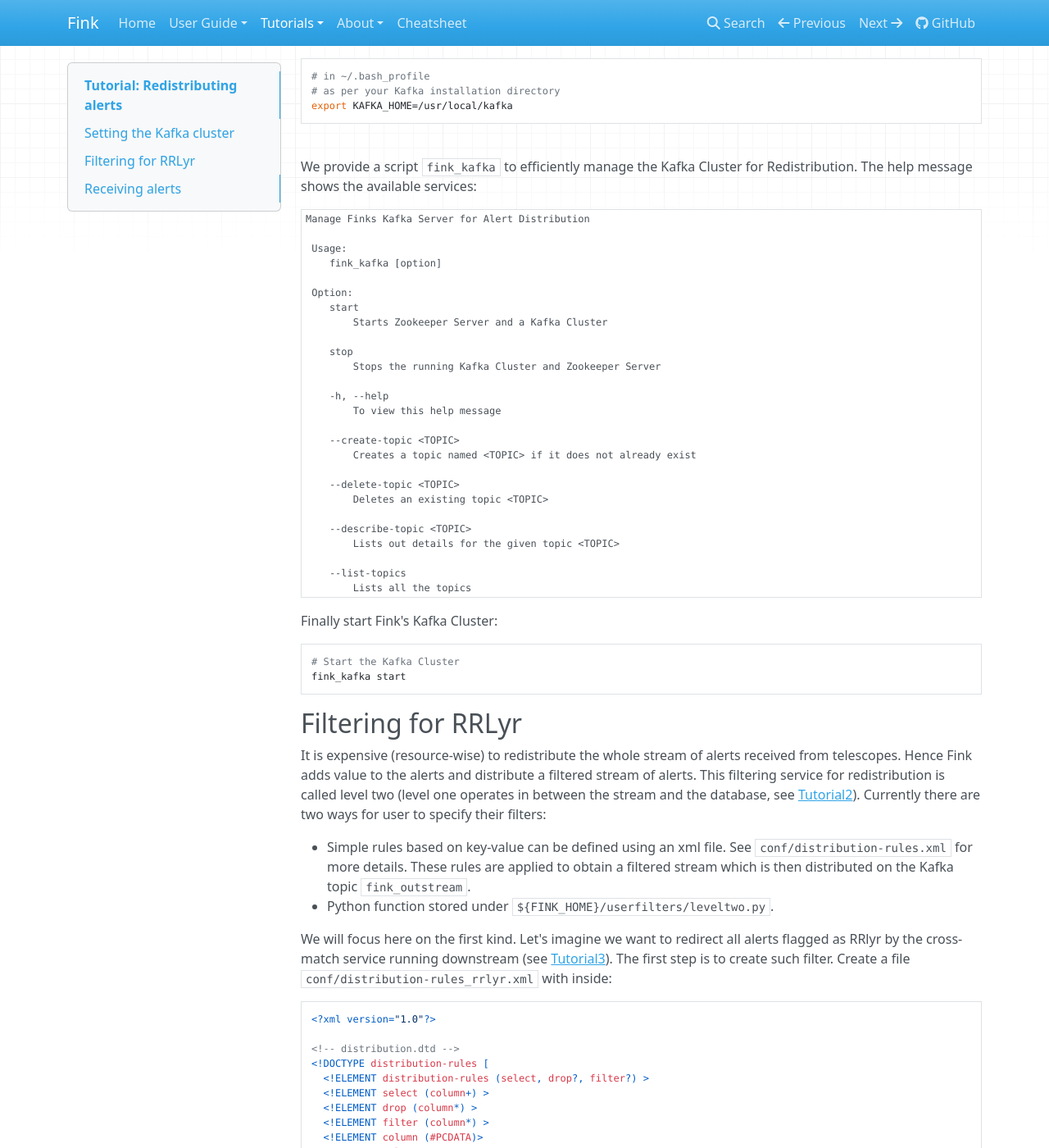
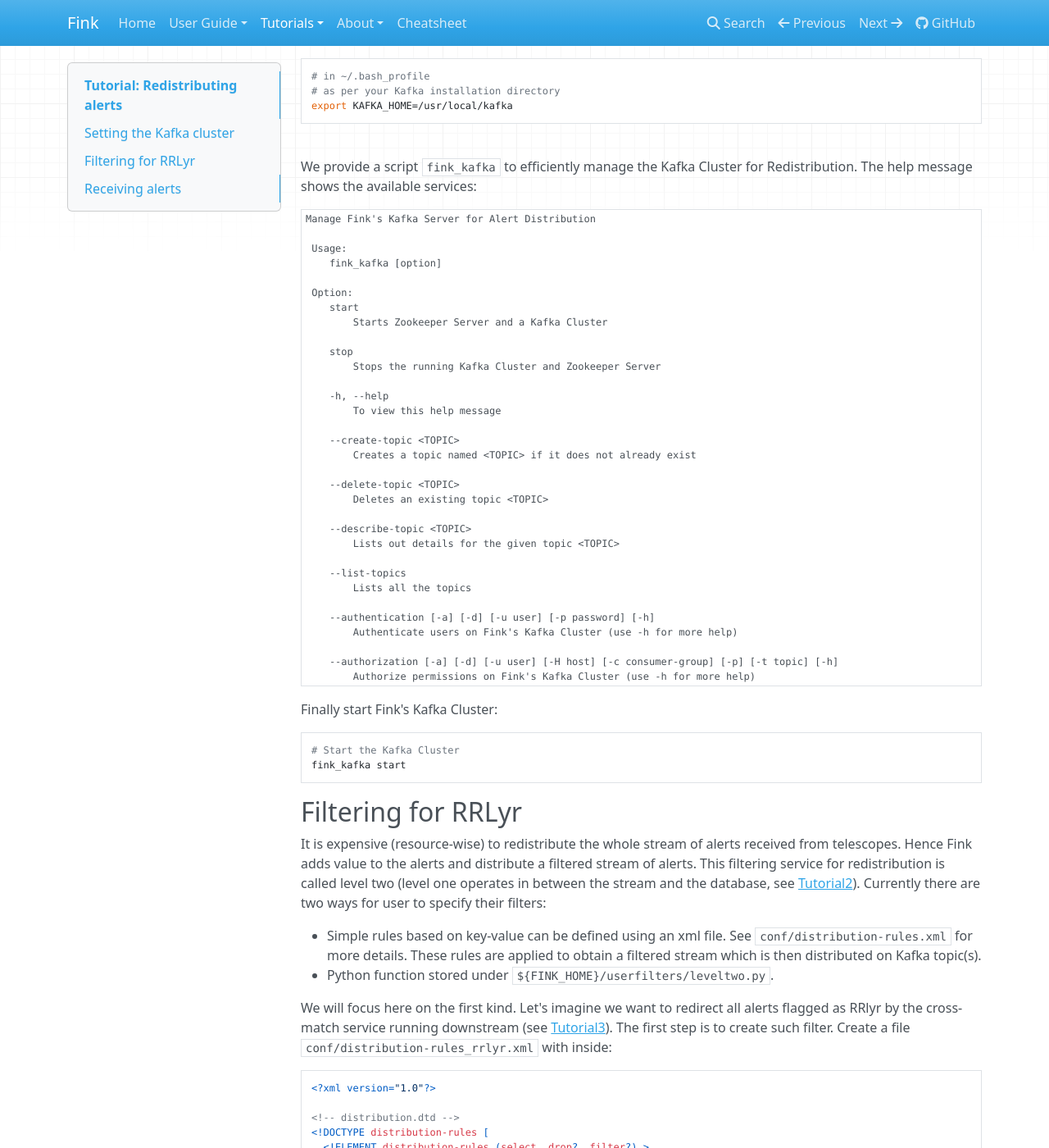
Before and after one commit to astrolabsoftware/fink, an MkDocs documentation site: the page built from docs/tutorials/redistributing_alerts.md, in a window 1280 px wide and 1400 px high, scrolled down 630 px. Shown: the whole window at 82% size. Built offline with MkDocs 1.6.1, drawn with Linux system fonts in a browser that asks for light colours; nearby versions of some CDN libraries; some of the changed text lies outside the part shown.

Commit message:
update tutorial 4: topic name as configuration parameter

````diff
--- a/docs/tutorials/redistributing_alerts.md
+++ b/docs/tutorials/redistributing_alerts.md
@@ -32,7 +32,7 @@ export KAFKA_HOME=/usr/local/kafka
 We provide a script `fink_kafka` to efficiently manage the Kafka Cluster for Redistribution. The help message shows the available services:
 
 ```plain
-Manage Finks Kafka Server for Alert Distribution
+Manage Fink's Kafka Server for Alert Distribution
 
  Usage:
  	fink_kafka [option]
@@ -58,6 +58,12 @@ Manage Finks Kafka Server for Alert Distribution
 
  	--list-topics
  		Lists all the topics
+
+ 	--authentication [-a] [-d] [-u user] [-p password] [-h]
+ 		Authenticate users on Fink's Kafka Cluster (use -h for more help)
+
+ 	--authorization [-a] [-d] [-u user] [-H host] [-c consumer-group] [-p] [-t topic] [-h]
+ 		Authorize permissions on Fink's Kafka Cluster (use -h for more help)
 ```
 
 Finally start Fink's Kafka Cluster:
@@ -73,7 +79,7 @@ It is expensive (resource-wise) to redistribute the whole stream of alerts
 received from telescopes. Hence Fink adds value to the alerts and distribute a
 filtered stream of alerts. This filtering service for redistribution is called level two (level one operates in between the stream and the database, see [Tutorial2](bogus_filtering.md)). Currently there are two ways for user to specify their filters:
 
-- Simple rules based on key-value can be defined using an xml file. See `conf/distribution-rules.xml` for more details. These rules are applied to obtain a filtered stream which is then distributed on the Kafka topic `fink_outstream`.
+- Simple rules based on key-value can be defined using an xml file. See `conf/distribution-rules.xml` for more details. These rules are applied to obtain a filtered stream which is then distributed on Kafka topic(s).
 - Python function stored under `${FINK_HOME}/userfilters/leveltwo.py`.
 
 We will focus here on the first kind. Let's imagine we want to redirect all alerts flagged as RRlyr by the cross-match service running downstream (see [Tutorial3](processing_alerts.md)). The first step is to create such filter. Create a file `conf/distribution-rules_rrlyr.xml` with inside:
@@ -173,11 +179,13 @@ We will focus here on the first kind. Let's imagine we want to redirect all aler
 </distribution-rules>
 ```
 
-and register it in the configuration file for this tutorial:
+and register it in the configuration file for this tutorial.
+Also set the Kafka topic in the configuration:
 
 ```bash
 # in conf/fink.conf.tutorial4
 DISTRIBUTION_RULES_XML=${FINK_HOME}/conf/distribution-rules_rrlyr.xml
+DISTRIBUTION_TOPIC="fink_RRLyr"
 ```
 
 Then create the Kafka topic "fink_RRLyr":
````
